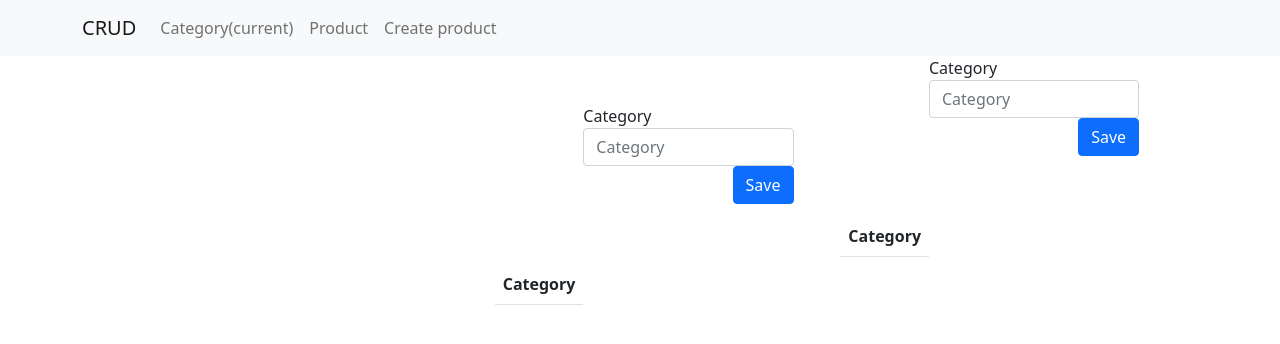
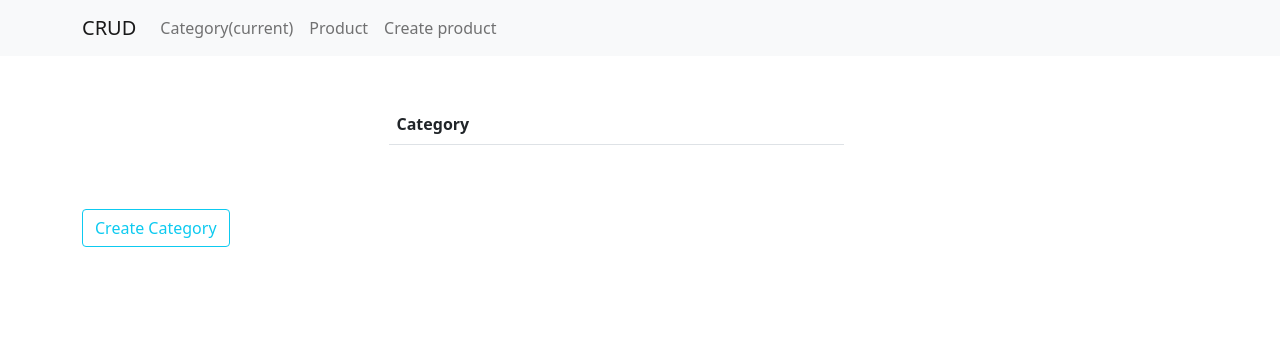
Before and after one commit to atabekgit/CRUD-PRODUCT, an Angular app: page /category in a window 1280 px wide. Shown: the top 344 px of the page. Built offline with nearby package versions, Linux system fonts and the light colour scheme.

Commit message:
settings category page and route

```diff
--- a/src/app/shared/category-list/category-list.component.html
+++ b/src/app/shared/category-list/category-list.component.html
@@ -1,22 +1,7 @@
+
 <div class="container">
-  <div class="row  float-xl-end">
-    <div class="col-xl-10">
-      <form>
-        <div class="form-group">
-          <label for="text">Category</label>
-          <input type="text" class="form-control" id="text" [(ngModel)]="categoryObj.text" name="text"
-                 placeholder="Category">
-        </div>
-        <button type="submit"
-                (click)="saveCategory()"
-                class="btn btn-primary float-end" routerLink="">Save
-        </button>
-      </form>
-    </div>
-  </div>
-
-  <div class="float-xl-end" style="margin-top: 10rem" >
-    <div class="col-xl-3 col-sm-1">
+  <div class="d-flex justify-content-center mt-5">
+    <div class="col-xl-5 col-sm-1 me-5">
       <table class="table">
         <thead>
         <tr>
@@ -27,16 +12,12 @@
         <tr *ngFor="let cate of categoryList">
           <th scope="row">{{cate.id}}</th>
           <td>{{cate.text}}</td>
-          <!--
-                  <td><a class="btn btn-outline-danger" (click)="delete(product.id)">Delete</a></td>
-          -->
-
+          <td><a class="btn btn-outline-danger" (click)="delete(cate.id)"><span><i class="bi bi-trash"></i>
+          </span></a></td>
         </tr>
         </tbody>
       </table>
 
     </div>
   </div>
-
-
 </div>
--- a/src/app/shared/category-list/category-list.component.ts
+++ b/src/app/shared/category-list/category-list.component.ts
@@ -1,7 +1,5 @@
 import {Component, OnInit} from '@angular/core';
-import {LocalStorageService} from "../../services/local-storage.service";
-import {FormBuilder, FormGroup} from "@angular/forms";
-import {Category, Product} from "../../model/model";
+import {Category} from "../../models/category.model";
 
 @Component({
   selector: 'app-category-list',
@@ -10,9 +8,8 @@ import {Category, Product} from "../../model/model";
 })
 export class CategoryListComponent implements OnInit {
   categoryList!: Category[]
-  categoryObj!:Category
+
   constructor() {
-    this.categoryObj = new Category();
     this.categoryList = []
   }
 
@@ -23,28 +20,7 @@ export class CategoryListComponent implements OnInit {
     }
   }
 
-  getCategoryID() {
-    const oldRecords = localStorage.getItem('category-list')
-    if (oldRecords !== null) {
-      const productList = JSON.parse(oldRecords)
-      return productList.length + 1
-    } else {
-      return 1;
-    }
-  }
-  saveCategory(){
-    this.categoryObj.id = this.getCategoryID()
-    const oldRecords = localStorage.getItem('category-list')
-    if (oldRecords !== null) {
-      const productList = JSON.parse(oldRecords)
-      productList.push(this.categoryObj)
-      localStorage.setItem('category-list', JSON.stringify(productList))
-    } else {
-      const productArray = []
-      productArray.push(this.categoryObj)
-      localStorage.setItem('category-list', JSON.stringify(productArray))
-    }
-  }
+
   delete(id:any) {
     const oldRecord = localStorage.getItem('category-list')
     if (oldRecord !== null) {
--- a/src/app/shared/create-category/create-category.component.html
+++ b/src/app/shared/create-category/create-category.component.html
@@ -1 +1,17 @@
-<p>create-category works!</p>
+<div class="container ">
+  <div class="row d-flex justify-content-center align-items-center mt-5">
+    <div class="col-xl-6">
+      <form>
+        <div class="form-group">
+          <label for="text">Category</label>
+          <input type="text" class="form-control mt-2" id="text" [(ngModel)]="categoryObj.text" name="text"
+                 placeholder="Category">
+        </div>
+        <button type="submit"
+                (click)="saveCategory()"
+                class="btn btn-primary float-end mt-3" routerLink="/category">Save
+        </button>
+      </form>
+    </div>
+  </div>
+</div>
--- a/src/app/shared/create-category/create-category.component.ts
+++ b/src/app/shared/create-category/create-category.component.ts
@@ -1,4 +1,5 @@
 import { Component, OnInit } from '@angular/core';
+import {Category} from "../../models/category.model";
 
 @Component({
   selector: 'app-create-category',
@@ -6,10 +7,35 @@ import { Component, OnInit } from '@angular/core';
   styleUrls: ['./create-category.component.scss']
 })
 export class CreateCategoryComponent implements OnInit {
-
-  constructor() { }
+  categoryObj!:Category
+  constructor() {
+    this.categoryObj = new Category();
+  }
 
   ngOnInit(): void {
   }
+  getCategoryID() {
+    const oldRecords = localStorage.getItem('category-list')
+    if (oldRecords !== null) {
+      const productList = JSON.parse(oldRecords)
+      return productList.length + 1
+    } else {
+      return 1;
+    }
+  }
+
+  saveCategory(){
+    this.categoryObj.id = this.getCategoryID()
+    const oldRecords = localStorage.getItem('category-list')
+    if (oldRecords !== null) {
+      const productList = JSON.parse(oldRecords)
+      productList.push(this.categoryObj)
+      localStorage.setItem('category-list', JSON.stringify(productList))
+    } else {
+      const productArray = []
+      productArray.push(this.categoryObj)
+      localStorage.setItem('category-list', JSON.stringify(productArray))
+    }
+  }
 
 }
--- /dev/null
+++ b/src/app/shared/main-layout-category/main-layout-category.component.html
@@ -0,0 +1,4 @@
+<a class="btn btn-outline-info" routerLink="create_category">Create Category</a>
+<div class="container mt-5">
+  <router-outlet></router-outlet>
+</div>
--- /dev/null
+++ b/src/app/shared/main-layout-category/main-layout-category.component.ts
@@ -0,0 +1,15 @@
+import { Component, OnInit } from '@angular/core';
+
+@Component({
+  selector: 'app-main-layout-category',
+  templateUrl: './main-layout-category.component.html',
+  styleUrls: ['./main-layout-category.component.scss']
+})
+export class MainLayoutCategoryComponent implements OnInit {
+
+  constructor() { }
+
+  ngOnInit(): void {
+  }
+
+}
```
Also changed, not shown: src/app/model/model.ts (deleted, +0 -11 lines), src/app/services/local-storage.service.ts (deleted, +0 -14 lines), src/app/shared/category/category-routing.module.ts (+22 -4 lines), src/app/shared/main-layout-category/main-layout-category.component.scss (added).
